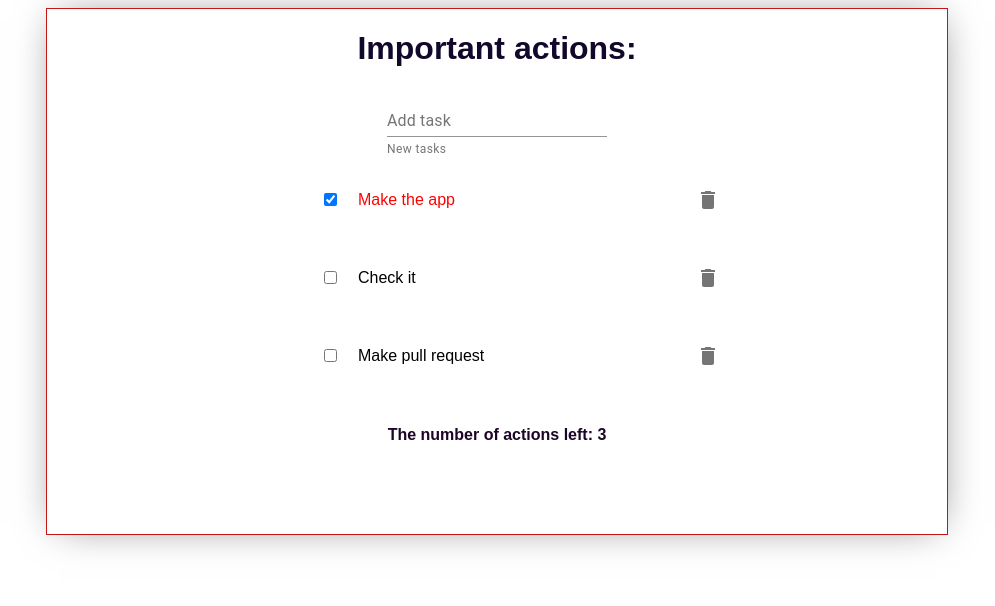
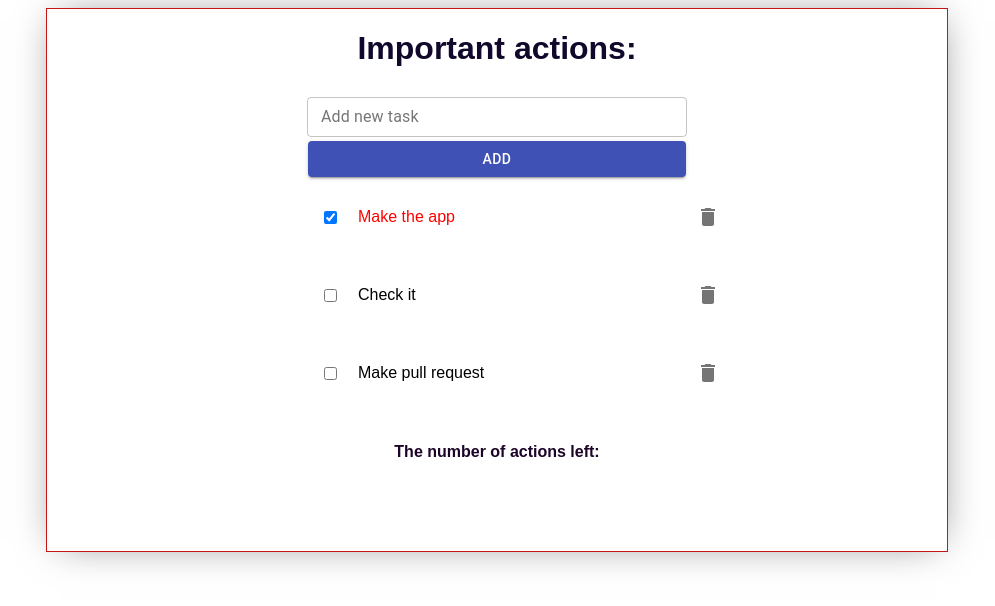
Before and after one commit to WebHeroSchool/TodoLachinov, a React (Create React App) app: page / in a window 1280 px wide. Shown: the top 606 px of the page, without its empty margins (143-1138 px from the left). Built offline with nearby package versions, Linux system fonts and the light colour scheme.

Commit message:
lifeCircle changes

```diff
--- a/package.json
+++ b/package.json
@@ -6,6 +6,7 @@
     "@testing-library/jest-dom": "^5.14.1",
     "@testing-library/react": "^11.2.7",
     "@testing-library/user-event": "^12.8.3",
+    "prop-types": "^15.7.2",
     "react": "^17.0.2",
     "react-dom": "^17.0.2",
     "react-scripts": "4.0.3",
--- a/src/components/Delete/Delete.js
+++ b/src/components/Delete/Delete.js
@@ -2,7 +2,7 @@ import React from 'react';
 import DeleteIcon from '@material-ui/icons/Delete';
 import IconButton from '@material-ui/core/IconButton';
 import { makeStyles } from '@material-ui/core/styles';
-
+import PropTypes from 'prop-types';
 const useStyles = makeStyles((theme) => ({
   root: {
     color: theme.palette.text.primary,
--- a/src/components/InputItem/InputItem.js
+++ b/src/components/InputItem/InputItem.js
@@ -1,16 +1,76 @@
 import React from 'react';
 import TextField from '@material-ui/core/TextField';
+import Button from '@material-ui/core/Button';
 import styles from './InputItem.module.css';
+import PropTypes from 'prop-types';
+
+class InputItem extends React.Component {
+    state = {
+        inputValue: ''
+    };
+
+    onButtonClick = () => {
+        this.setState({
+            inputValue: ''
+        })
+
+        this.props.onClickAdd(this.state.inputValue.toUpperCase());
+    }
+
+    render() {
+        const { onClickAdd } = this.props;
+        const isError = this.props.error;
+        let textField;
+
+        if (isError) {
+            textField = <TextField
+                error
+                id='outlined-error'
+                label='Add something!'
+                margin='dense'
+                variant='outlined'
+                className={styles.field}
+                value={this.state.inputValue}
+                onChange={event => this.setState({ inputValue: event.target.value })}
+            />
+        } else {
+            textField = <TextField
+                id='outlined-dense'
+                label='Add new task'
+                margin='dense'
+                variant='outlined'
+                className={styles.field}
+                value={this.state.inputValue}
+                onChange={event => this.setState({ inputValue: event.target.value })}
+            />
+        }
+
+        return (
+            <div className={styles.input}>
+                <div className={styles.field}>
+                    {textField}
+                </div >
+                <div className={styles.button}>
+                    <Button
+                    variant='contained'
+                    color='primary'
+                    className={styles.frame}
+                    onClick={this.onButtonClick}
+                >
+                    <div>Add</div>
+                </Button>
+                </div>
+            </div>
+        );
+    }
+};
+
+InputItem.propTypes = {
+    value: PropTypes.oneOfType ([
+        PropTypes.string.isRequired,
+        PropTypes.number.isRequired
+    ])
+};
 
 
-
-const InputItem = () => (<div className = {styles.input}>
-    <TextField
-        id="standard-helperText"
-        label="Add task"
-        defaultValue=""
-        helperText="New tasks"
-    />
-</div>);
-
 export default InputItem;
--- a/src/components/InputItem/InputItem.module.css
+++ b/src/components/InputItem/InputItem.module.css
@@ -1,5 +1,25 @@
+.button {
+    display: flex;
+    justify-content: center;
+    margin: 0 auto;
+    width: 100%;
+}
+
+.field {
+    display: flex;
+    justify-content: center;
+    margin: 0 auto;
+    width: 65%;
+}
+
 .input {
     display: flex;
     justify-content: center;
+    flex-direction: column;
     margin: 0 auto;
+    width: 100%;
 }
+
+.frame {
+    width: 42%;
+}
--- a/src/components/ItemList/ItemList.js
+++ b/src/components/ItemList/ItemList.js
@@ -1,19 +1,28 @@
 import React from 'react';
 import Item from '../Item/Item';
 import styles from './ItemList.module.css';
+import PropTypes from 'prop-types';
 
 const ItemList = ({ items, onClickDone, onClickDelete }) => (<ul>
   {items.map(item =>
-  <li className={styles.itemList} key={item.value}>
+    <li className={styles.itemList} key={item.id}>
       <Item
         value={item.value}
         isDone={item.isDone}
         id={item.id}
-      onClickDone = {onClickDone}
-      onClickDelete = {onClickDelete}
+        onClickDone={onClickDone}
+        onClickDelete={onClickDelete}
       />
     </li>)}
 </ul>);
 
+ItemList.defaultProps = {
+  value: "No name",
+  id: 0
+};
+
+ItemList.propTypes = {
+  items: PropTypes.array.isRequired
+};
 
 export default ItemList;
```
Also changed, not shown: src/components/Footer/Footer.js (+7 -1 lines). Lines whose indentation alone changed are shown as unchanged.
